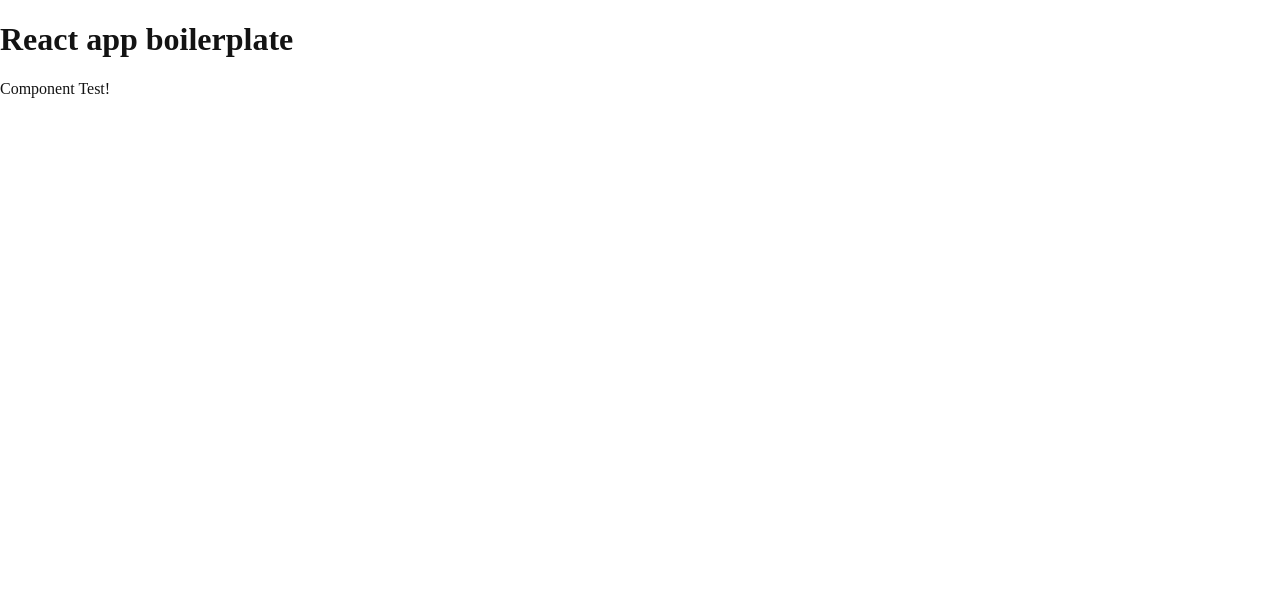
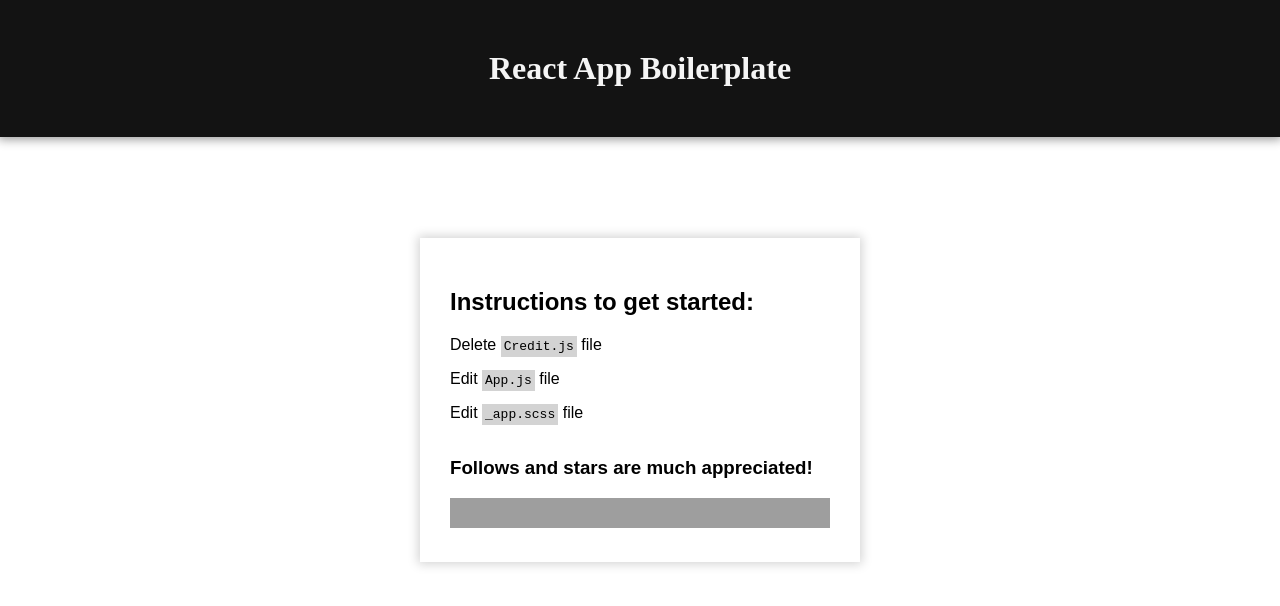
Before and after one commit to ziggysauce/ziggy-react-app, a React app: page / in a window 1280 px wide. Shown: the top 606 px of the page. Built offline with nearby package versions, Linux system fonts and the light colour scheme; grey boxes are pictures that could not be loaded.

Commit message:
Create contribute file, update readme, add credits

```diff
--- a/src/App.js
+++ b/src/components/App.js
@@ -1,12 +1,12 @@
 import React, { Component } from 'react';
-import Test from './components/Test';
+import Credit from './Credit';
 
 class App extends Component {
   render() {
     return (
       <div className="app-container">
-        <h1>React app boilerplate</h1>
-        <Test />
+        <h1>React App Boilerplate</h1>
+        <Credit />
       </div>
     );
   }
--- /dev/null
+++ b/src/components/Credit.js
@@ -0,0 +1,27 @@
+import React from 'react';
+
+const styles = {
+  'display': 'flex',
+  'flexDirection': 'column',
+  'boxShadow': '0px 0px 10px 2px lightgrey',
+  'padding': '30px',
+  'fontFamily': 'sans-serif',
+}
+
+const Credit = () => (
+  <div style={styles}>
+    <div>
+      <h2>Instructions to get started:</h2>
+      <p>Delete <code style={{'backgroundColor': 'lightgrey', 'padding': '3px'}}>Credit.js</code> file</p>
+      <p>Edit <code style={{'backgroundColor': 'lightgrey', 'padding': '3px'}}>App.js</code> file</p>
+      <p>Edit <code style={{'backgroundColor': 'lightgrey', 'padding': '3px'}}>_app.scss</code> file</p>
+    </div>
+    <div>
+      <h3>Follows and stars are much appreciated!</h3>
+      <iframe src="https://ghbtns.com/github-btn.html?user=ziggysauce&type=follow&count=true&size=large" frameBorder="0" scrolling="0" width="220px" height="30px"></iframe>
+      <iframe src="https://ghbtns.com/github-btn.html?user=ziggysauce&repo=ziggy-react-app&type=star&count=true&size=large" frameBorder="0" scrolling="0" width="160px" height="30px"></iframe>
+    </div>
+  </div>
+);
+
+export default Credit;
--- a/src/components/Test.js
+++ /dev/null
@@ -1,13 +0,0 @@
-import React, { Component } from 'react';
-
-class Chart extends Component {
-  render() {
-    return (
-      <div className="chart-container">
-        <p>Component Test!</p>
-      </div>
-    );
-  }
-}
-
-export default Chart;
--- a/src/index.js
+++ b/src/index.js
@@ -1,8 +1,8 @@
 import React from 'react';
 import ReactDOM from 'react-dom';
 import { AppContainer } from 'react-hot-loader';
-import App from './App';
-import { styles } from './scss/main.scss';
+import App from './components/App';
+import { styles } from './styles/main.scss';
 
 const render = Component =>
   ReactDOM.render(
@@ -15,4 +15,4 @@
 render(App);
 
 // Webpack Hot Module Replacement
-if (module.hot) module.hot.accept('./App', () => render(App));
+if (module.hot) module.hot.accept('./components/App', () => render(App));
--- a/src/scss/components/_app.scss
+++ /dev/null
@@ -1,3 +0,0 @@
-.app-container {
-  color: $off-black;
-}
--- /dev/null
+++ b/src/styles/components/_app.scss
@@ -0,0 +1,21 @@
+// Change code here for your `App.js` files
+
+.app-container {
+  display: flex;
+  flex-direction: column;
+  justify-content: center;
+  align-items: center;
+  min-height: 100vh;
+
+  h1 {
+    position: fixed;
+    top: 0;
+    text-align: center;
+    width: 100%;
+    margin: 0;
+    padding: 50px 0;
+    background-color: $off-black;
+    color: $off-white;
+    box-shadow: 0px 0px 10px 2px lighten($off-black, 50%);
+  }
+}
```
Also changed, not shown: src/styles/main.scss (renamed from src/scss/main.scss), src/styles/setup/_base.scss (renamed from src/scss/setup/_base.scss), src/styles/setup/_variables.scss (renamed from src/scss/setup/_variables.scss), 2 other files (tests, documents, lock files or other folders).
